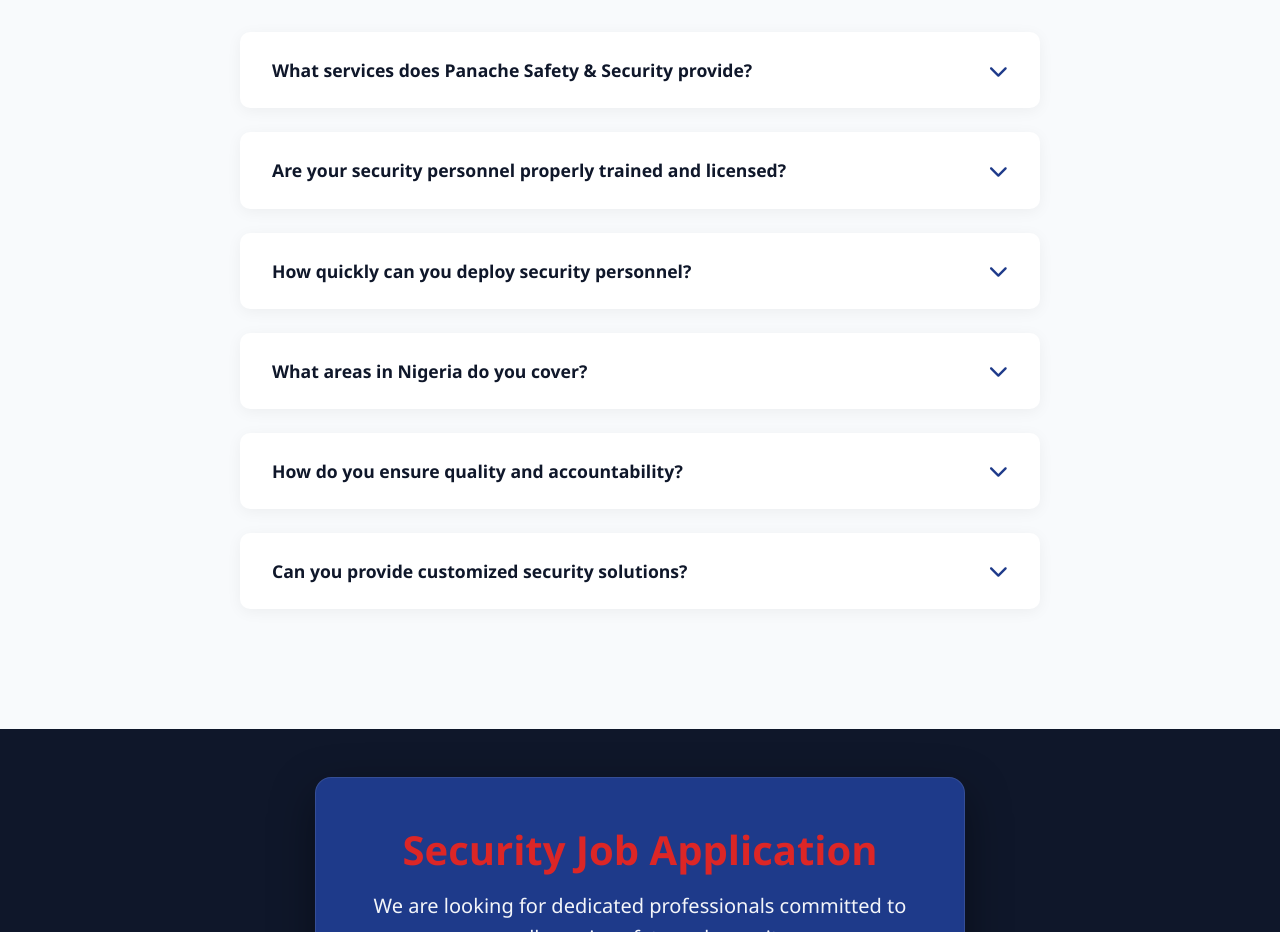
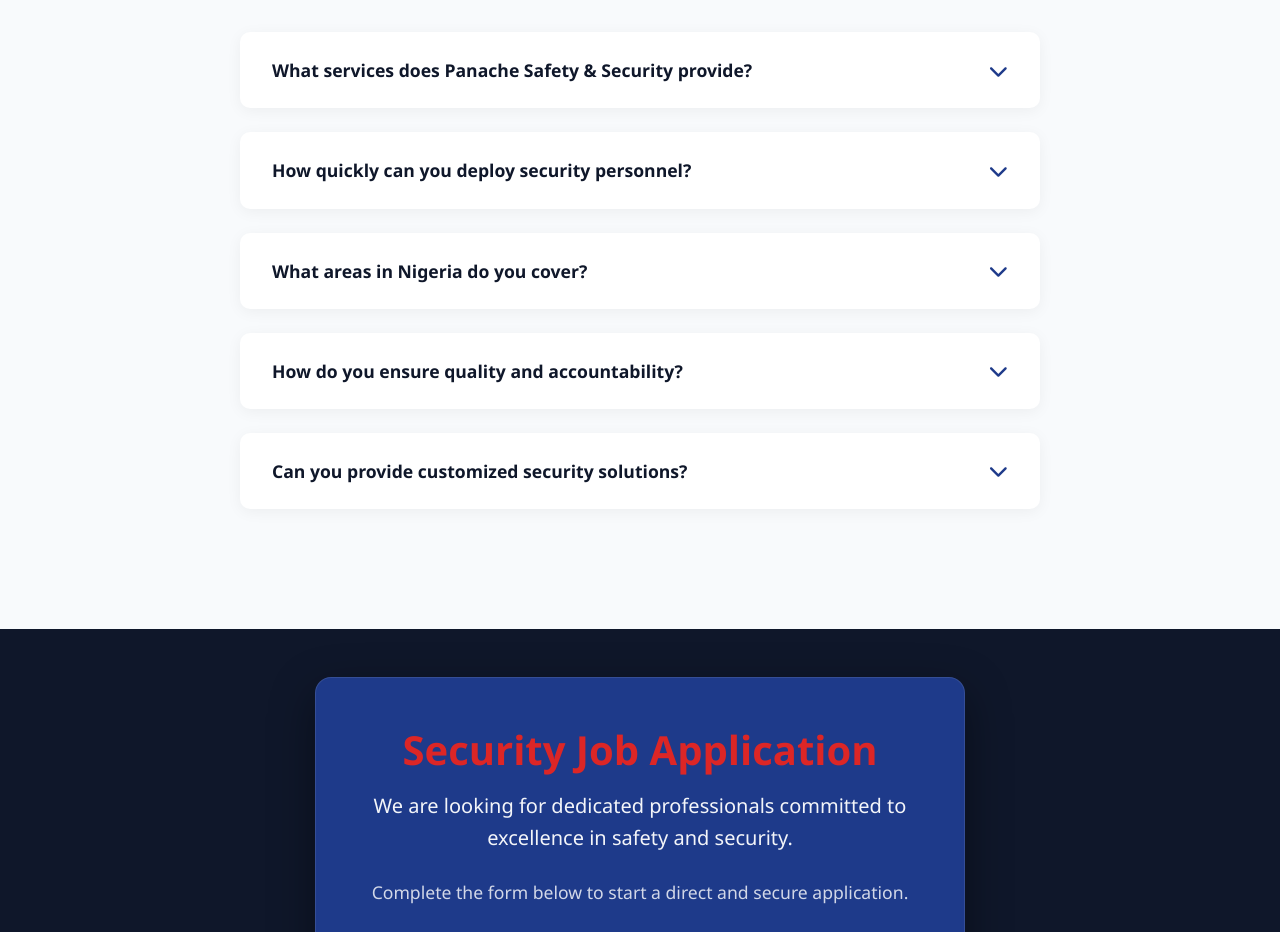
Before and after one commit to Panache-Safety-Security/Panache-Safety-Security, a plain HTML site: page index.html in a window 1280 px wide. Shown: the part 5780-6712 px from the top of the page. Drawn offline with Linux system fonts and the light colour scheme.

Commit message:
Remove FAQ about security personnel training
Removed FAQ question about training and licensing of security personnel.

```diff
--- a/index.html
+++ b/index.html
@@ -1656,15 +1656,7 @@
                         <p>We provide comprehensive security services, Health & Safety management, risk assessment, security consulting, trained security personnel, and 24/7 surveillance solutions for businesses, residential estates, and industrial facilities.</p>
                     </div>
                 </div>
-                <div class="faq-item">
-                    <div class="faq-question">
-                        <span>Are your security personnel properly trained and licensed?</span>
-                        <i class="fas fa-chevron-down"></i>
-                    </div>
-                    <div class="faq-answer">
-                        <p>Yes, all our security personnel undergo rigorous training and are properly licensed. We ensure continuous professional development and regular retraining to maintain the highest standards of service delivery.</p>
-                    </div>
-                </div>
+
                 <div class="faq-item">
                     <div class="faq-question">
                         <span>How quickly can you deploy security personnel?</span>
```
